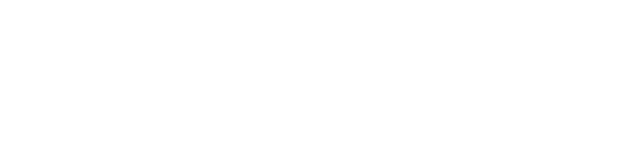
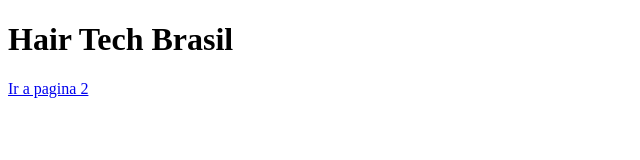
Before and after one commit to Vitor-Teodosio137/HairTech, a plain HTML site: page index.html in a window 1280 px wide. Shown: the whole page, without its empty margins (0-640 px from the left). Drawn offline with Linux system fonts and the light colour scheme.

Commit message:
Add files via upload

```diff
--- a/index.html
+++ b/index.html
@@ -6,6 +6,13 @@
     <title>Hair Tech</title>
 </head>
 <body>
-
+    <header>
+        <h1>Hair Tech Brasil</h1>
+        <nav>
+            <a href="./pagina2.html">Ir a pagina 2</a>
+        </nav>
+    </header>
+    <section>
+    </section>
 </body>
 </html>
```
Also changed, not shown: pagina2.html (+11 -0 lines).
